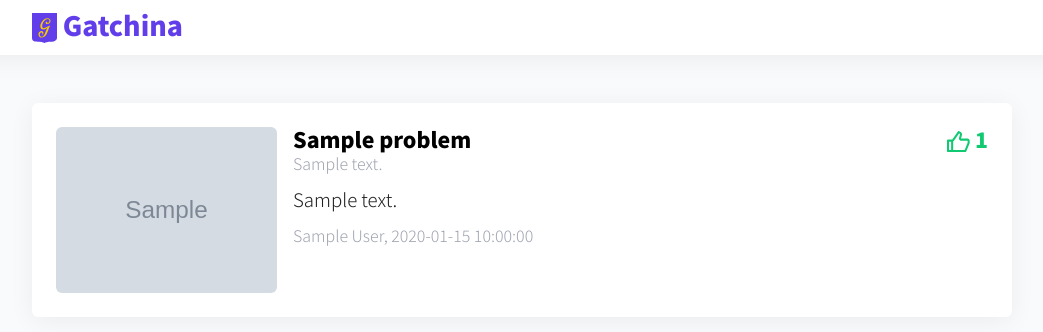
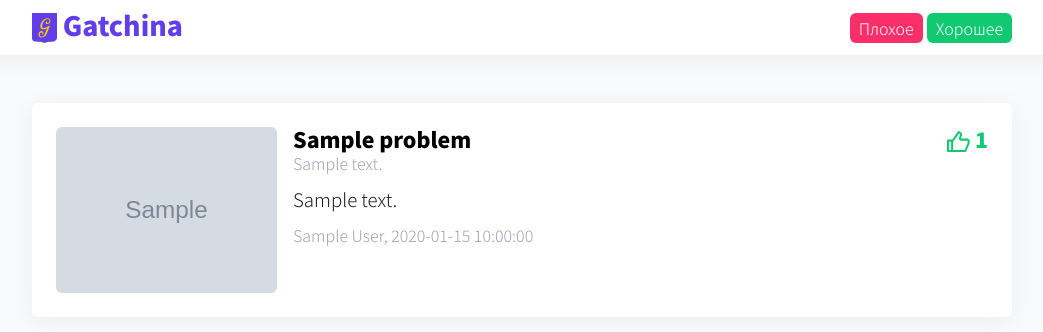
Before and after one commit to saydamir/HackGatchina2019back, a Flask app: page / in a window 1280 px wide. Shown: the top 332 px of the page, without its empty margins (118-1161 px from the left). Run offline with Flask 2, Linux system fonts and the light colour scheme; grey boxes marked "Sample" are stand-in pictures; a database or web service that is not in the repository returns one stand-in record (values such as "Sample title").

Commit message:
added navigation

```diff
--- a/templates/issue.html
+++ b/templates/issue.html
@@ -52,13 +52,11 @@ ymaps.ready(init);
                 <!-- вместо решетки ссылка на корень сайта -->
                 Gatchina
               </a>
-
               <div>
               </div>
             </div>
           </div>
           <div class="col-xs-9 nav__container">
-
             <span class="nav_back"><a href="/" class="btn__red">Плохое</a></span>
             <span class="nav_back"><a href="/?is_positive" class="btn__green">Хорошее</a></span>
           </div>
--- a/templates/issues.html
+++ b/templates/issues.html
@@ -9,18 +9,25 @@
 <nav class="head">
   <div class="container">
       <div class="row">
-      <div class="col-xs-12">
+        <div class="col-xs-3">
           <div class="head__logo">
             <img src="/static/icons/logo_gerb.svg" class="head__logo__img" height="30" alt="">
             <a href="/">
               <!-- вместо решетки ссылка на корень сайта -->
               Gatchina
             </a>
-
             <div>
             </div>
           </div>
         </div>
+        <div class="col-xs-9 nav__container">
+          <span class="nav_back"><a href="/" class="btn__red">Плохое</a></span>
+          <span class="nav_back"><a href="/?is_positive" class="btn__green">Хорошее</a></span>
+        </div>
+      </div>
+  </div>
+
+
 </nav>
 <section class="content">
   <div class="container">
```
Lines whose indentation alone changed are shown as unchanged.
